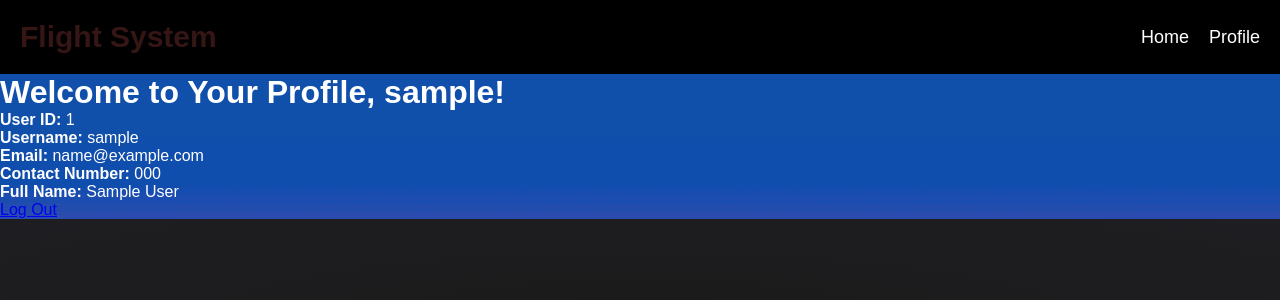
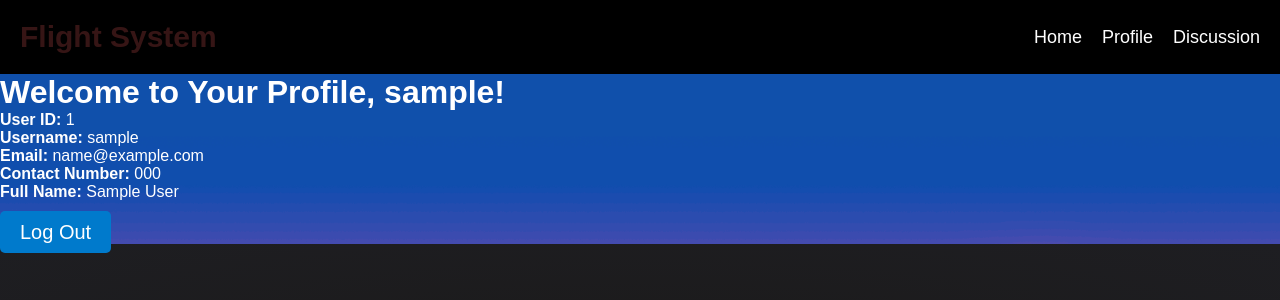
Before and after one commit to Canigetaname/Flight-Website, a Flask app: page /profile in a window 1280 px wide. Shown: the top 300 px of the page. Run offline with Flask 3, Linux system fonts and the light colour scheme; the visitor is signed in with stand-in values (Sample User, id 1); tables that the repository leaves empty or names only in its code hold one stand-in row (values such as "Sample post"); parts of the project's set-up code (start-up, migrations or seed data) failed here and were passed over.

Commit message:
added disscussion func

```diff
--- a/app.py
+++ b/app.py
@@ -116,6 +116,55 @@ def register():
 
     return render_template('register.html')
 
+@app.route('/discussion')
+def discussion():
+    # Connect to the MySQL database
+    db = pymysql.connect(
+        host=app.config['MYSQL_HOST'],
+        user=app.config['MYSQL_USER'],
+        password=app.config['MYSQL_PASSWORD'],
+        db=app.config['MYSQL_DB'],
+        cursorclass=pymysql.cursors.DictCursor
+    )
+
+    try:
+        # Fetch discussion data from the MySQL table
+        with db.cursor() as cursor:
+            cursor.execute("SELECT * FROM discussion")
+            discussion_data = cursor.fetchall()
+
+        return render_template('discussion.html', discussion_data=discussion_data)
+
+    finally:
+        db.close()
+
+@app.route('/add_discussion_message', methods=['POST'])
+def add_discussion_message():
+    message = request.form.get('message')
+    user_id = session.get('user_id')
+    username = users.get(user_id, {}).get('username', 'Unknown')
+
+    if message and username:
+        db = pymysql.connect(
+            host=app.config['MYSQL_HOST'],
+            user=app.config['MYSQL_USER'],
+            password=app.config['MYSQL_PASSWORD'],
+            db=app.config['MYSQL_DB'],
+            cursorclass=pymysql.cursors.DictCursor
+        )
+
+        try:
+            with db.cursor() as cursor:
+                # Insert new message into the discussion table
+                sql = "INSERT INTO discussion (user_id, username, Comment) VALUES (%s, %s, %s)"
+                cursor.execute(sql, (user_id, username, message))
+                db.commit()  # Commit changes
+
+        finally:
+            db.close()
+
+    return redirect(url_for('discussion'))  # Redirect back to the discussion page
+
 @app.route('/login', methods=['GET', 'POST'])
 def login():
     login_failed = False
@@ -135,4 +184,9 @@ def login():
 
     return render_template('login.html', login_failed=login_failed)
 
+@app.route('/logout')
+def logout():
+    session.pop('user_id', None)
+    return redirect(url_for('home'))
+
 app.run(debug=True)
--- a/static/style.css
+++ b/static/style.css
@@ -489,6 +489,7 @@ body {
     color: #fff;
     padding: 20px; /* Adjust as needed */
     text-align: center;
+    height: 100vh; /* Set the height to cover the entire viewport */
 }
 
 
--- a/templates/base.html
+++ b/templates/base.html
@@ -12,6 +12,7 @@
     <ul class="nav-links">
         <li><a href="/">Home</a></li>
         <li><a href="{{ url_for('profile') }}">Profile</a></li>
+        <li><a href="/discussion">Discussion</a></li>
     </ul>
 </nav>
 
--- a/templates/profile.html
+++ b/templates/profile.html
@@ -7,6 +7,9 @@
     <p><strong>Email:</strong> {{ user_data['email'] }}</p>
     <p><strong>Contact Number:</strong> {{ user_data['contact_number'] }}</p>
     <p><strong>Full Name:</strong> {{ user_data['full_name'] }}</p>
-    <a href="/logout">Log Out</a>
+    <!-- Wrap the logout button in a separate div and apply styling -->
+    <div style="margin-top: 20px;">
+        <a href="/logout" style="font-size: 20px; padding: 10px 20px; border-radius: 5px; background-color: #007acc; color: white; text-decoration: none;">Log Out</a>
+    </div>
 </div>
 {% endblock %}
--- a/user_database.txt
+++ b/user_database.txt
@@ -1 +1,3 @@
 1:123:Ishmum:syed.ishmum.ahnaf@g.bracu.ac.bd:01700000000:Syed Ishmum Ahnaf
+2:123:atef:atefabrar3025@gmail.com:01621383442:Atef Abrar
+3:123:dipto:zahinabrar619@gmail.com:01840184175:zahin abrar dipto
```
Also changed, not shown: templates/discussion.html (added, +32 -0 lines).
